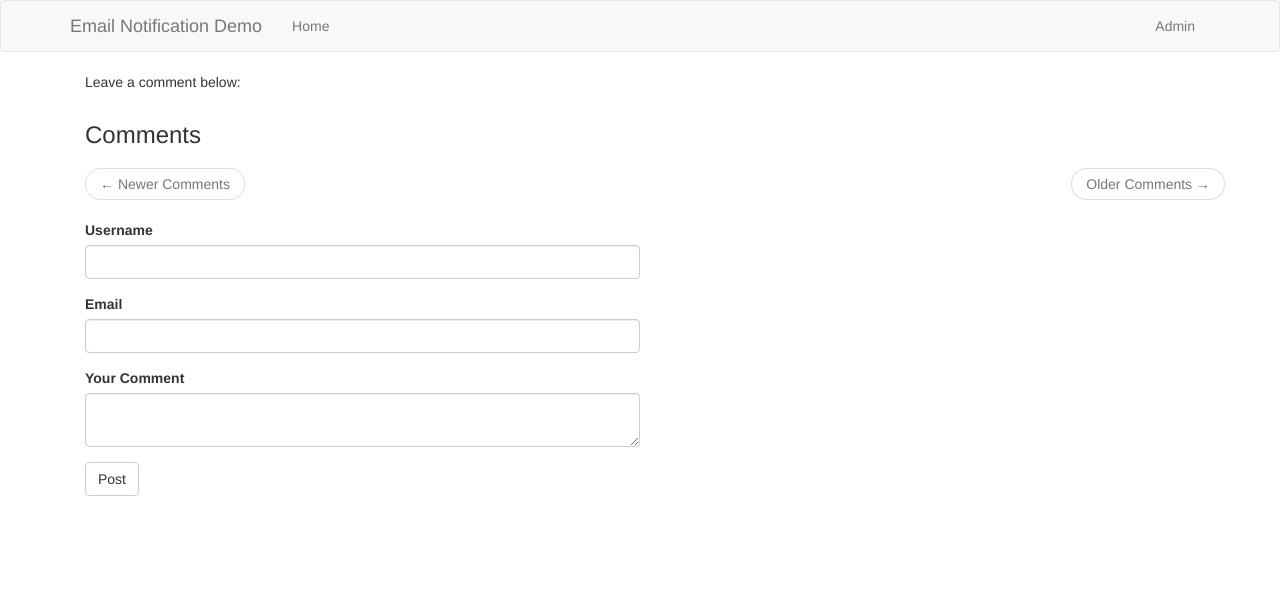
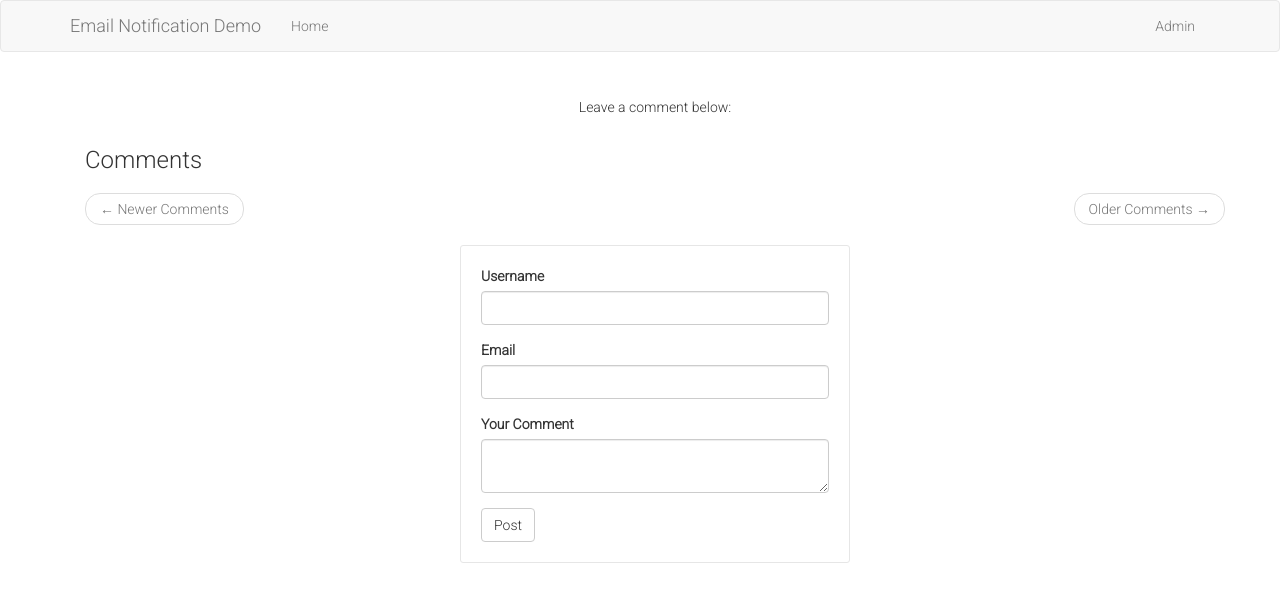
Before and after one commit to GitauHarrison/user-comment-moderation-in-flask, a Flask app: page / in a window 1280 px wide. Shown: the top 602 px of the page. Run offline with Flask 2, Linux system fonts and the light colour scheme; parts of the project's set-up code (start-up, migrations or seed data) failed here and were passed over; some libraries are stand-ins or nearby versions.

Commit message:
Improve UI

```diff
--- a/app/static/css/styles.css
+++ b/app/static/css/styles.css
@@ -0,0 +1,13 @@
+.my_form{
+    border: 1px solid #e6e6e6;
+    padding: 20px;
+    border-radius: 3px;
+}
+body{
+    font-family: 'Roboto', sans-serif;
+}
+p{
+    margin-top: 10px;
+    margin-bottom: 10px;
+    padding-top: 15px;
+}
--- a/app/templates/admin.html
+++ b/app/templates/admin.html
@@ -3,7 +3,7 @@
 
 {% block app_content %}
     <div class="row">
-        <div class="col-xs-12 col-sm-12 col-md-12 col-lg-12 col-xl-12">
+        <div class="col-xs-12 col-sm-12 col-md-12 col-lg-12 col-xl-12 text-center">
             <h1>Comment Moderation Demo</h1>
         </div>
         <div class="col-xs-12 col-sm-12 col-md-12 col-lg-12 col-xl-12">
--- a/app/templates/home.html
+++ b/app/templates/home.html
@@ -4,7 +4,7 @@
 {% block app_content %}
     <div class="container">
         <div class="row">
-            <div class="col-xs-12 col-sm-12 col-md-12 col-lg-12 col-xl-12">
+            <div class="col-xs-12 col-sm-12 col-md-12 col-lg-12 col-xl-12 text-center">
                 <p>Leave a comment below:</p>
             </div>
         </div>
@@ -36,8 +36,14 @@
 
                 <!-- Comment Form Goes Here -->
                 <div class="row">
-                    <div class="col-xs-12 col-sm-12 col-md-6 col-lg-6 col-xl-6 my-form">
+                    <div class="col-md-4">
+                        <!-- Empty -->
+                    </div>
+                    <div class="col-md-4 my_form">
                         {{ wtf.quick_form(form) }}
+                    </div>
+                    <div class="col-md-4">
+                        <!-- Empty -->
                     </div>
                 </div>
             </div>
```
Also changed, not shown: app/templates/login.html (+11 -1 lines), app/templates/register.html (+11 -1 lines), app.db.
